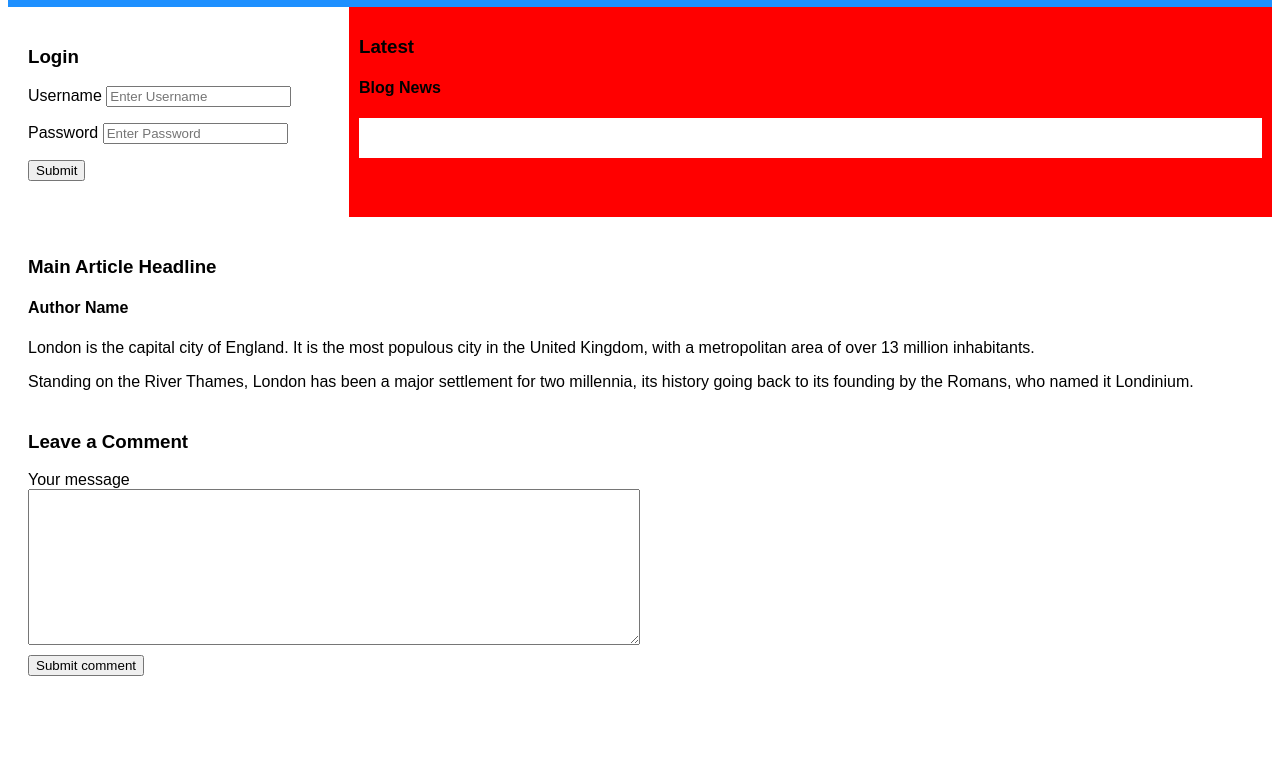
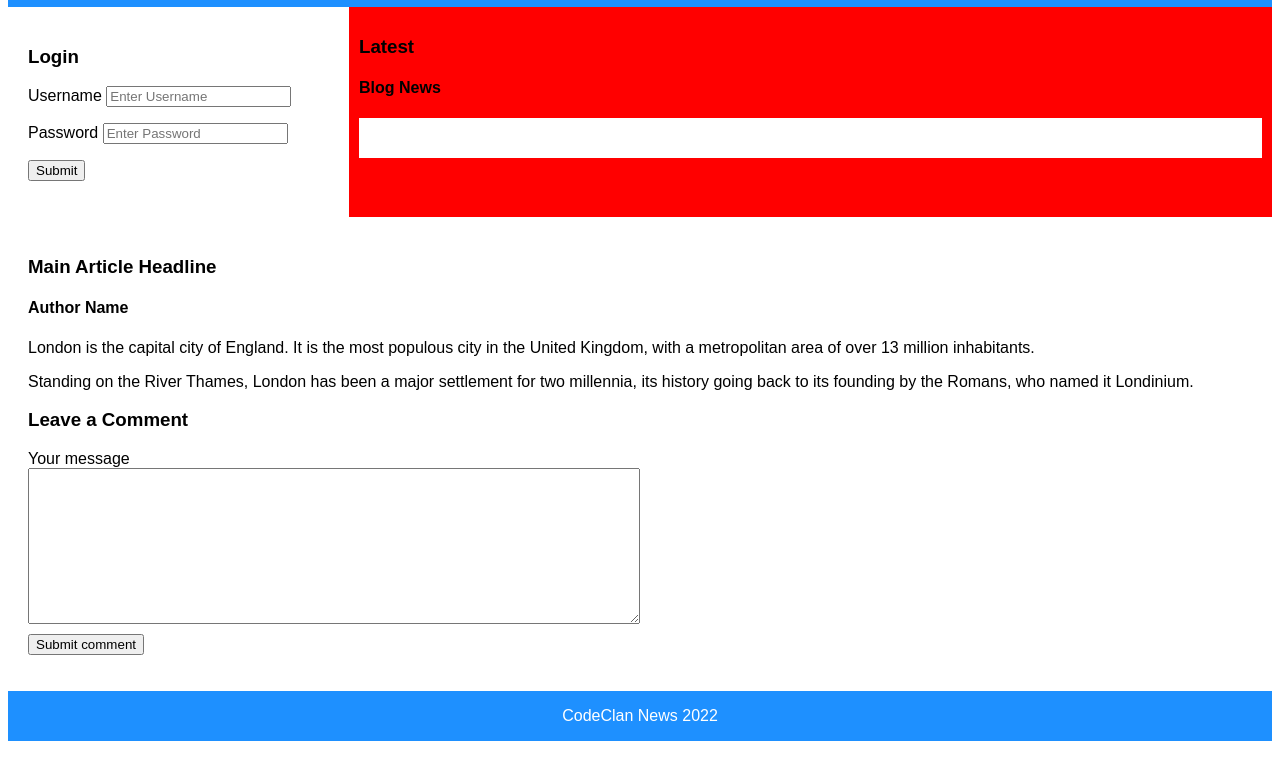
Before and after one commit to CodeEvent/html_css_homework, a plain HTML site: page index.html in a window 1280 px wide. Shown: the part 94-868 px from the top of the page. Drawn offline with Linux system fonts and the light colour scheme.

Commit message:
html_css_homework

```diff
--- a/index.html
+++ b/index.html
@@ -45,17 +45,16 @@ article {
 }
 
 /* Style the footer */
-footer {
-  background-color: white;
-  padding: 10px;
-  text-align: center;
+body > footer {
+  background-color: dodgerblue;
   color: white;
 }
 
-#respond {
-  margin-top: 40px;
+body > footer > p {
+  padding: 16px;
+  color: white;
+  text-align: center;
 }
-
 
 #respond textarea {
   margin-bottom: 10px;
@@ -63,7 +62,6 @@ footer {
   width: 50%;
 
 }
-
 
 .navbar {
   display: flex;
@@ -178,7 +176,7 @@ footer {
 
       </section>
       <footer>
-        <p>Footer</p>
+        <p>CodeClan News 2022</p>
       </footer>
 
     </body>
```
